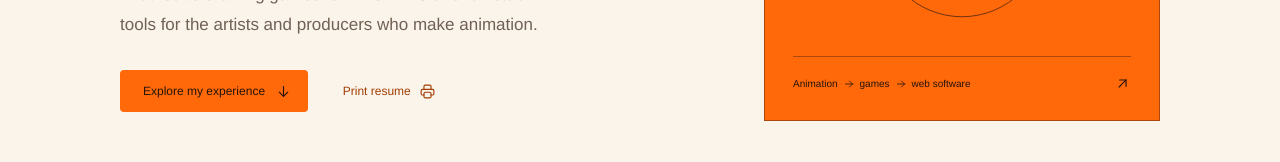
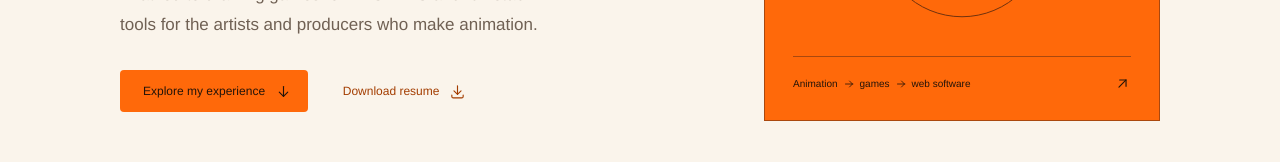
Before and after one commit to BenZed/ben-gaumond-dot-com, a React (Vite) app: page / in a window 1280 px wide. Shown: the part 474-636 px from the top of the page. Built offline with nearby package versions, Linux system fonts and the light colour scheme.

Commit message:
feat: Publish a downloadable resume on GitHub Pages

```diff
--- a/src/sections/HeroSection.module.css
+++ b/src/sections/HeroSection.module.css
@@ -29,9 +29,6 @@
 .hero-actions .hero-button {
   font-size: 12px;
   font-weight: 500;
-}
-.print-icon {
-  margin-left: 8px;
 }
 @media (max-width: 800px) {
   .hero {
--- a/src/sections/HeroSection.tsx
+++ b/src/sections/HeroSection.tsx
@@ -1,5 +1,5 @@
 import { Box, Button, Group, Text } from '@mantine/core'
-import { IconArrowDown, IconMapPin, IconPrinter } from '@tabler/icons-react'
+import { IconArrowDown, IconDownload, IconMapPin } from '@tabler/icons-react'
 
 import { HeroNote } from '../components/HeroNote'
 import { Section } from '../components/Section'
@@ -51,13 +51,16 @@ export function HeroSection({ basics, experienceId, note }: HeroSectionProps) {
             Explore my experience
           </Button>
           <Button
+            component="a"
+            href="./resume.pdf"
+            download
             variant="subtle"
             classNames={{ root: styles['hero-button'] }}
             color="ember.9"
             size="md"
-            onClick={() => window.print()}
+            rightSection={<SiteIcon icon={IconDownload} />}
           >
-            Print resume <SiteIcon icon={IconPrinter} className={styles['print-icon']} />
+            Download resume
           </Button>
         </Group>
       </Box>
```
Also changed, not shown: 2 other files (tests, documents, lock files or other folders).
